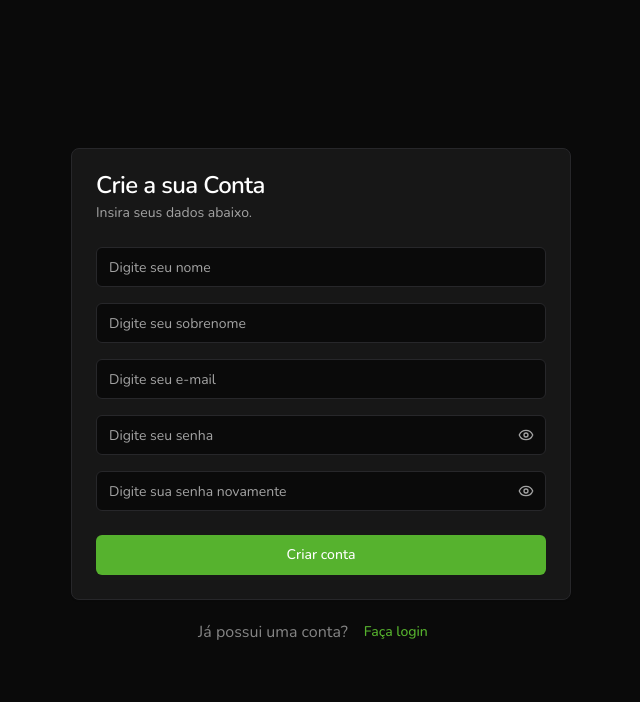
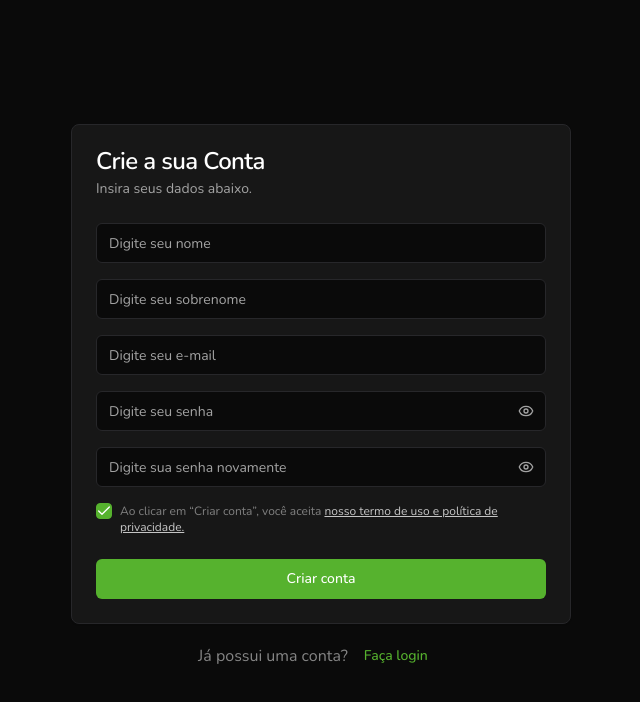
Before and after one commit to kleyton-ferreira/Dashboard-finance, a React (Vite) app: page /signup in a window 1280 px wide. Shown: the top 702 px of the page, without its empty margins (319-959 px from the left). Built offline with nearby package versions, Linux system fonts and the light colour scheme.

Commit message:
feat: add checkbox terms to sign up form

```diff
--- a/package.json
+++ b/package.json
@@ -11,6 +11,7 @@
     "prepare": "husky"
   },
   "dependencies": {
+    "@radix-ui/react-checkbox": "^1.3.3",
     "@radix-ui/react-slot": "^1.2.3",
     "class-variance-authority": "^0.7.1",
     "clsx": "^2.1.1",
--- /dev/null
+++ b/src/components/ui/checkbox.jsx
@@ -0,0 +1,25 @@
+import * as React from 'react'
+import * as CheckboxPrimitive from '@radix-ui/react-checkbox'
+import { Check } from 'lucide-react'
+
+import { cn } from '@/lib/utils'
+
+const Checkbox = React.forwardRef(({ className, ...props }, ref) => (
+  <CheckboxPrimitive.Root
+    ref={ref}
+    className={cn(
+      'peer grid h-4 w-4 shrink-0 place-content-center rounded-sm border border-primary ring-offset-background focus-visible:outline-none focus-visible:ring-2 focus-visible:ring-ring focus-visible:ring-offset-2 disabled:cursor-not-allowed disabled:opacity-50 data-[state=checked]:bg-primary data-[state=checked]:text-primary-foreground',
+      className
+    )}
+    {...props}
+  >
+    <CheckboxPrimitive.Indicator
+      className={cn('grid place-content-center text-current')}
+    >
+      <Check className="h-4 w-4" />
+    </CheckboxPrimitive.Indicator>
+  </CheckboxPrimitive.Root>
+))
+Checkbox.displayName = CheckboxPrimitive.Root.displayName
+
+export { Checkbox }
--- a/src/pages/signup.jsx
+++ b/src/pages/signup.jsx
@@ -11,6 +11,7 @@
 } from '@/components/ui/card'
 import { Link } from 'react-router'
 import PasswordInput from '@/components/ui/password-input'
+import { Checkbox } from '@/components/ui/checkbox'
 
 const SignUp = () => {
   return (
@@ -26,6 +27,21 @@
           <Input placeholder="Digite seu e-mail" />
           <PasswordInput />
           <PasswordInput placeholder="Digite sua senha novamente" />
+
+          <div className="items-top flex gap-2">
+            <Checkbox id="terms" defaultChecked />
+            <div className="grid gap-2">
+              <label
+                htmlFor="terms"
+                className="text-xs text-muted-foreground opacity-75"
+              >
+                Ao clicar em “Criar conta”, você aceita{' '}
+                <a href="#" className="text-primary-foreground underline">
+                  nosso termo de uso e política de privacidade.
+                </a>
+              </label>
+            </div>
+          </div>
         </CardContent>
         <CardFooter>
           <Button className="w-full">Criar conta</Button>
```
Also changed, not shown: 1 other file (tests, documents, lock files or other folders).
